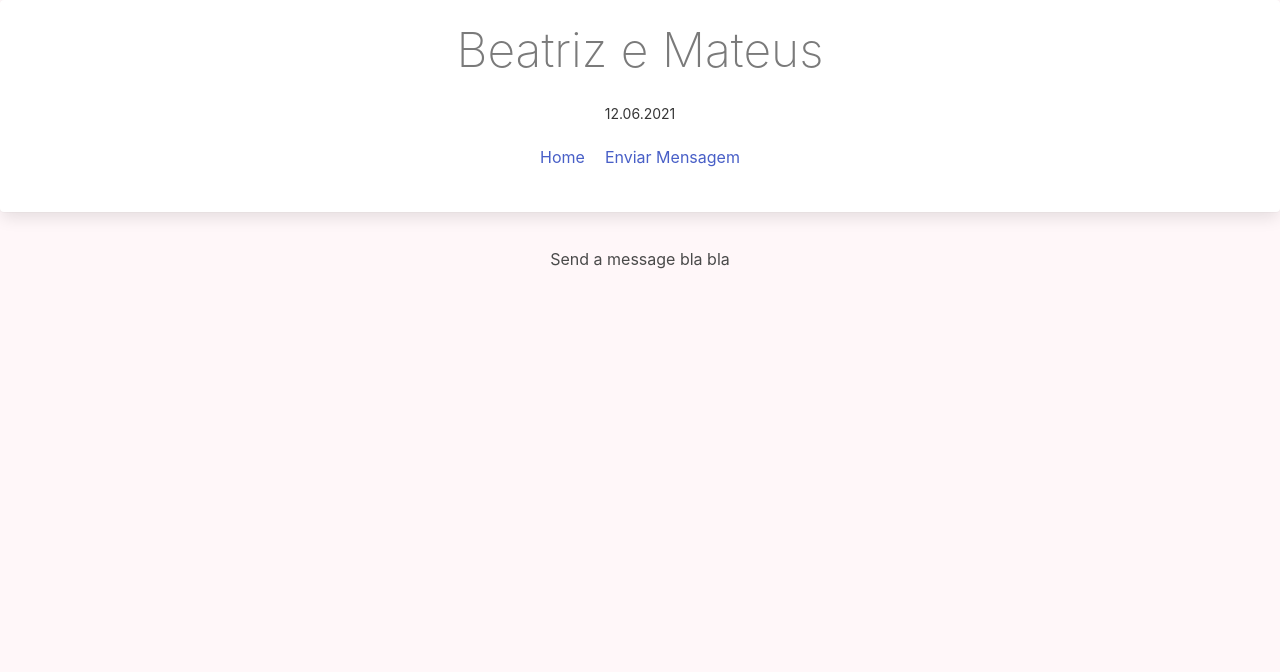
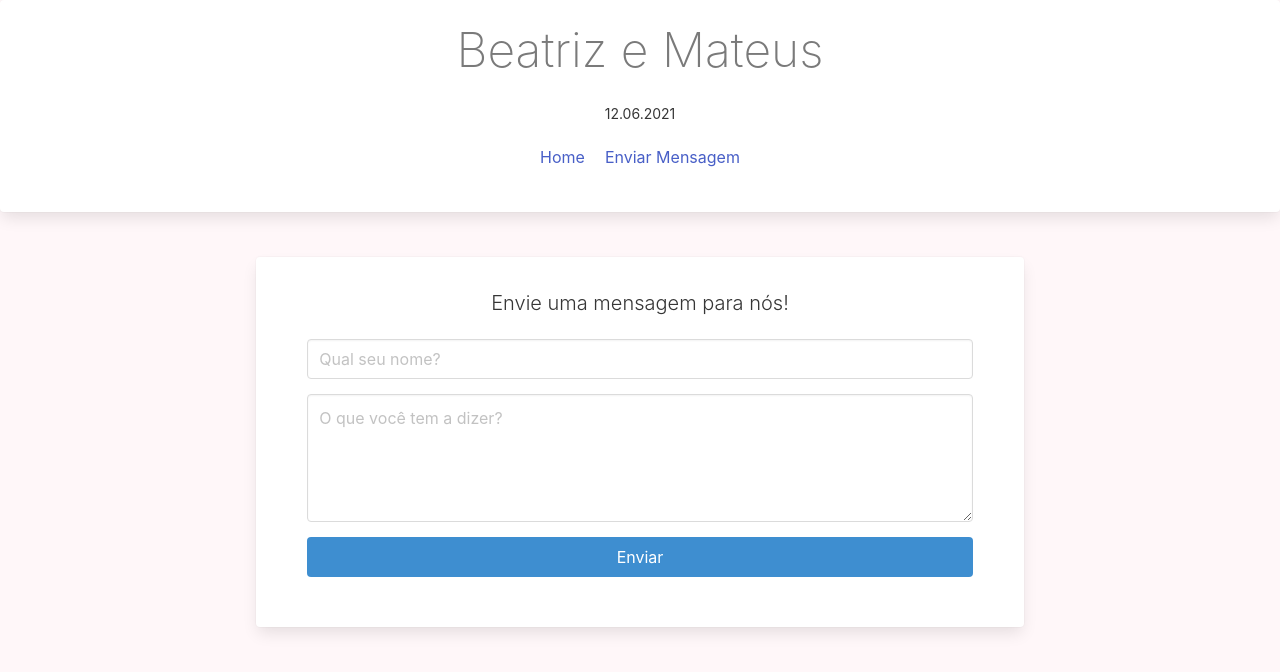
Before and after one commit to moisesduartem/wedding-site, a Vue app in the folder client/: page /message/send in a window 1280 px wide. Shown: the top 672 px of the page. Built offline with nearby package versions, Linux system fonts and the light colour scheme.

Commit message:
form styles

```diff
--- a/client/src/views/SendMessage.vue
+++ b/client/src/views/SendMessage.vue
@@ -1,6 +1,23 @@
 <template>
-  <div>
-    Send a message bla bla
+  <div class="card">
+    <form>
+    <div class="field">
+    <h3 class="title is-5">Envie uma mensagem para nós!</h3>
+      <div class="control">
+        <input class="input" type="text" name="username" placeholder="Qual seu nome?">
+      </div>
+      <div class="field">
+        <div class="control">
+          <textarea class="textarea" placeholder="O que você tem a dizer?"></textarea>
+        </div>
+      </div>
+      <div class="field">
+        <div class="control">
+          <button class="button is-info is-fullwidth">Enviar</button>
+        </div>
+      </div>
+    </div>
+  </form>
   </div>
 </template>
 
@@ -10,6 +27,33 @@ export default {
 }
 </script>
 
-<style>
+<style scoped>
+.title {
+  font-weight: 300;
+}
 
+.card {
+  padding: 35px 3%;
+  display: flex;
+  flex-direction: column;
+  justify-content: center;
+  margin: 10px auto;
+  width: 90%;
+}
+
+@media (min-width: 768px) {
+  .card {
+    width: 768px;
+  }
+}
+
+form {
+  display: flex;
+  flex-direction: column;
+  justify-content: center;
+}
+
+.control {
+  margin: 15px;
+}
 </style>
```
